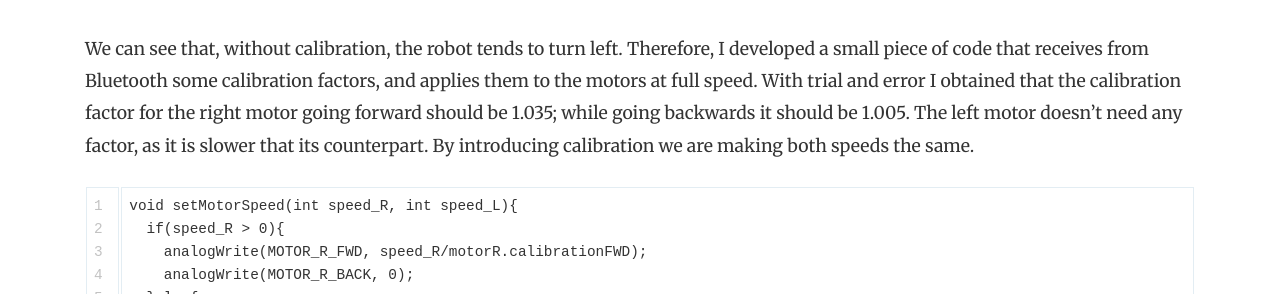
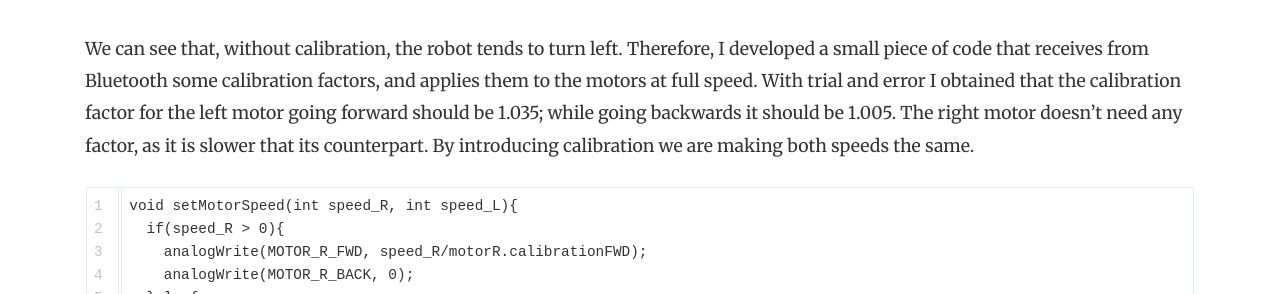
Before and after one commit to miguelalvarezd/FastRobots, a Jekyll site: the page built from _posts/2023-02-21-lab-4.md, in a window 1280 px wide and 900 px high, scrolled down 8212 px. Shown: the part 222-516 px from the top of the window. Built offline with Jekyll 4.4.1, drawn with Linux system fonts in a browser that asks for light colours; nearby versions of some CDN libraries; comment, search, counter and statistics services are not loaded.

Commit message:
Update 2023-02-21-lab-4.md

````diff
--- a/_posts/2023-02-21-lab-4.md
+++ b/_posts/2023-02-21-lab-4.md
@@ -132,7 +132,7 @@ src="https://www.youtube.com/embed/62Uuk9IIDKo">
 src="https://www.youtube.com/embed/0G0z5iVe4ao">
 </iframe>
 
-We can see that, without calibration, the robot tends to turn left. Therefore, I developed a small piece of code that receives from Bluetooth some calibration factors, and applies them to the motors at full speed. With trial and error I obtained that the calibration factor for the right motor going forward should be 1.035; while going backwards it should be 1.005. The left motor doesn't need any factor, as it is slower that its counterpart. By introducing calibration we are making both speeds the same.
+We can see that, without calibration, the robot tends to turn left. Therefore, I developed a small piece of code that receives from Bluetooth some calibration factors, and applies them to the motors at full speed. With trial and error I obtained that the calibration factor for the left motor going forward should be 1.035; while going backwards it should be 1.005. The right motor doesn't need any factor, as it is slower that its counterpart. By introducing calibration we are making both speeds the same.
 
 ```
 void setMotorSpeed(int speed_R, int speed_L){
````
